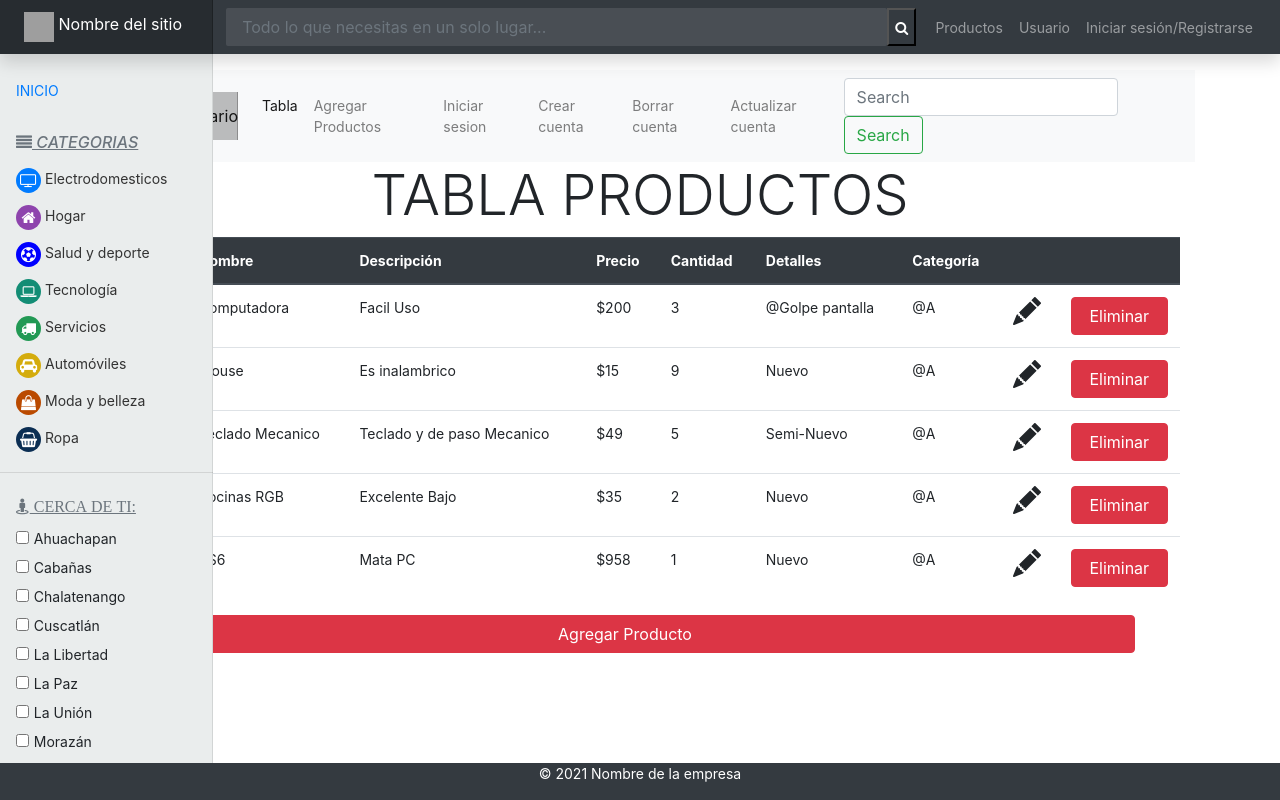
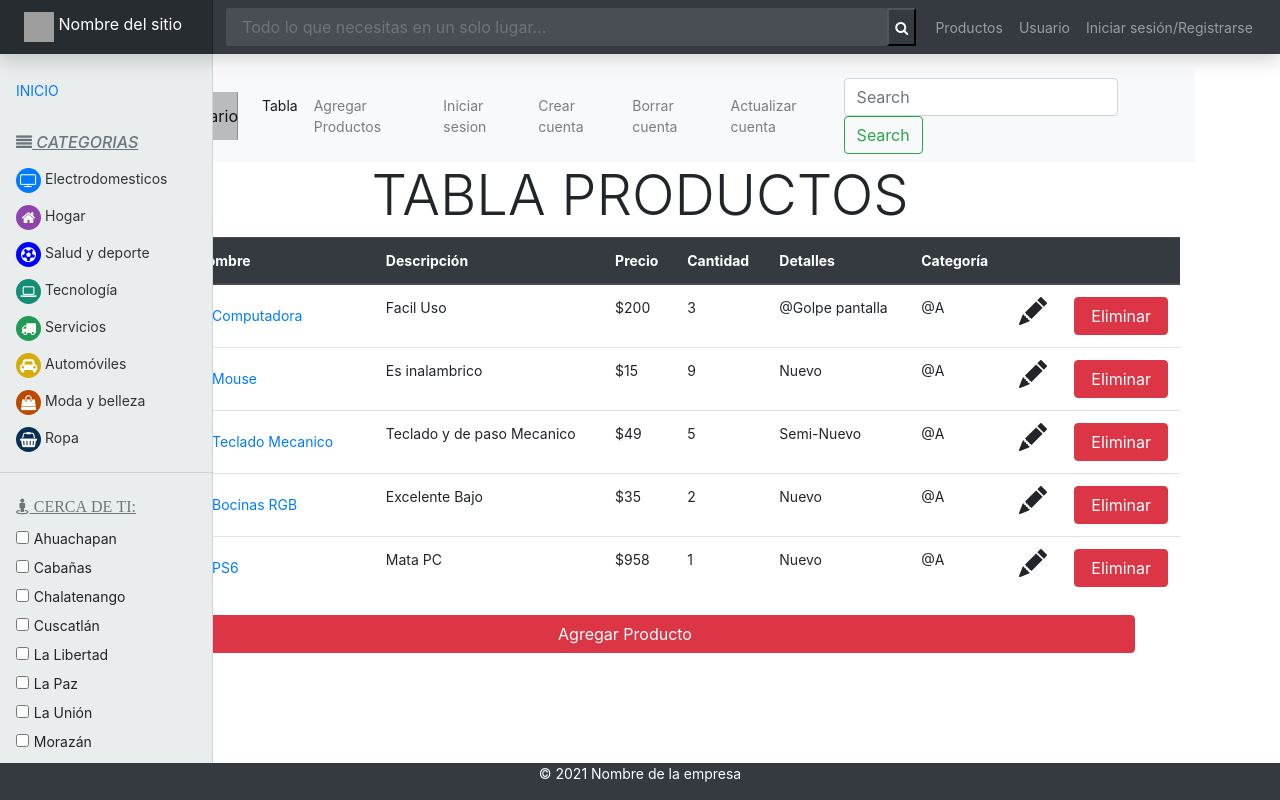
Before and after one commit to FCamposP/Proyecto1, an Angular app: page /home in a window 1280 px wide. Built offline with nearby package versions, Linux system fonts and the light colour scheme; grey boxes are pictures that could not be loaded.

Commit message:
añadiendo el componente ficha, agregando link a la tabla de productos y perdiendo el tiempo

```diff
--- a/src/app/app-routing.module.ts
+++ b/src/app/app-routing.module.ts
@@ -7,6 +7,7 @@ import { UsuarioComponent } from './components/usuario/usuario.component';
 import { NosotrosComponent } from './components/nosotros/nosotros.component';
 import { ContactoComponent } from './components/contacto/contacto.component';
 import { IdentificarseComponent } from './components/identificarse/identificarse.component';
+import { FichaDetalleProductoComponent } from './ficha-detalle-producto/ficha-detalle-producto.component';
 
 
 const routes: Routes = [
@@ -17,6 +18,7 @@ const routes: Routes = [
   {path: 'contact', component: ContactoComponent},
   {path: 'login', component: LoginComponent},
   {path: '', component: ProductoComponent, pathMatch: 'full'},
+  {path: 'ficha', component: FichaDetalleProductoComponent},
   {path: '**', redirectTo: '/'},
 ];
 
--- a/src/app/app.module.ts
+++ b/src/app/app.module.ts
@@ -25,7 +25,9 @@ import { ProductoComponent } from './components/producto/producto.component';
 import { NosotrosComponent } from './components/nosotros/nosotros.component';
 import { UsuarioComponent } from './components/usuario/usuario.component';
 import { FooterComponent } from './components/footer/footer.component';
+import { FichaDetalleProductoComponent } from './ficha-detalle-producto/ficha-detalle-producto.component';
 const routes:Route[]=[
+{path: 'home', component: HomeComponent},
 {path:'createAccount',component:CreateAccountComponent},
 {path:'iniciar',component:IniciarComponent},
 {path:'deleteaccount',component:DeleteaccountComponent},
@@ -40,7 +42,7 @@ const routes:Route[]=[
 {path: 'password', component: PasswordComponent},
 {path: '', component: HomeComponent},
 {path: 'agregarprod', component: AgregarprodComponent},
-{path: 'home', component: HomeComponent}
+{path: 'ficha', component: FichaDetalleProductoComponent}
 ];
 
 @NgModule({
@@ -67,6 +69,7 @@ const routes:Route[]=[
     FooterComponent,
     AgregarprodComponent,
     HomeComponent,
+    FichaDetalleProductoComponent,
   ],
   imports: [
     BrowserModule,
--- /dev/null
+++ b/src/app/ficha-detalle-producto/ficha-detalle-producto.component.html
@@ -0,0 +1 @@
+<p>ficha-detalle-producto works!</p>
--- /dev/null
+++ b/src/app/ficha-detalle-producto/ficha-detalle-producto.component.ts
@@ -0,0 +1,15 @@
+import { Component, OnInit } from '@angular/core';
+
+@Component({
+  selector: 'app-ficha-detalle-producto',
+  templateUrl: './ficha-detalle-producto.component.html',
+  styleUrls: ['./ficha-detalle-producto.component.css']
+})
+export class FichaDetalleProductoComponent implements OnInit {
+
+  constructor() { }
+
+  ngOnInit(): void {
+  }
+
+}
--- a/src/app/home/home.component.html
+++ b/src/app/home/home.component.html
@@ -21,7 +21,11 @@
     <tbody>
       <tr>
         <th scope="row">1</th> <!-- Número -->
-        <td>Computadora</td> <!-- Nombre -->
+        <td>
+          <a class="nav-link" [routerLink]="['/ficha/']">
+          Computadora
+        </a>
+      </td> <!-- Nombre -->
         <td>Facil Uso</td> <!-- Descripcion -->
         <td>$200</td> <!-- Precio -->
         <td>3</td> <!-- Cantidad -->
@@ -35,7 +39,11 @@
 
       <tr>
         <th scope="row">2</th> <!-- Número -->
-        <td>Mouse</td> <!-- Nombre -->
+        <td>
+          <a class="nav-link" [routerLink]="['/ficha/']">
+          Mouse
+        </a>
+      </td> <!-- Nombre -->
         <td>Es inalambrico</td> <!-- Descripcion -->
         <td>$15</td> <!-- Precio -->
         <td>9</td> <!-- Cantidad -->
@@ -49,7 +57,11 @@
 
       <tr>
         <th scope="row">3</th> <!-- Número -->
-        <td>Teclado Mecanico</td> <!-- Nombre -->
+        <td>
+          <a class="nav-link" [routerLink]="['/ficha/']">
+          Teclado Mecanico
+        </a>
+      </td> <!-- Nombre -->
         <td>Teclado y de paso Mecanico</td> <!-- Descripcion -->
         <td>$49</td> <!-- Precio -->
         <td>5</td> <!-- Cantidad -->
@@ -63,7 +75,11 @@
 
       <tr>
         <th scope="row">4</th> <!-- Número -->
-        <td>Bocinas RGB</td> <!-- Nombre -->
+        <td>
+          <a class="nav-link" [routerLink]="['/ficha/']">
+          Bocinas RGB
+        </a>
+      </td> <!-- Nombre -->
         <td>Excelente Bajo</td> <!-- Descripcion -->
         <td>$35</td> <!-- Precio -->
         <td>2</td> <!-- Cantidad -->
@@ -77,7 +93,11 @@
 
         <tr>
           <th scope="row">5</th> <!-- Número -->
-          <td>PS6</td> <!-- Nombre -->
+          <td>
+            <a class="nav-link" [routerLink]="['/ficha/']">
+            PS6
+          </a>
+        </td> <!-- Nombre -->
           <td>Mata PC</td> <!-- Descripcion -->
           <td>$958</td> <!-- Precio -->
           <td>1</td> <!-- Cantidad -->
```
Also changed, not shown: src/app/ficha-detalle-producto/ficha-detalle-producto.component.css (added), 1 other file (tests, documents, lock files or other folders).
